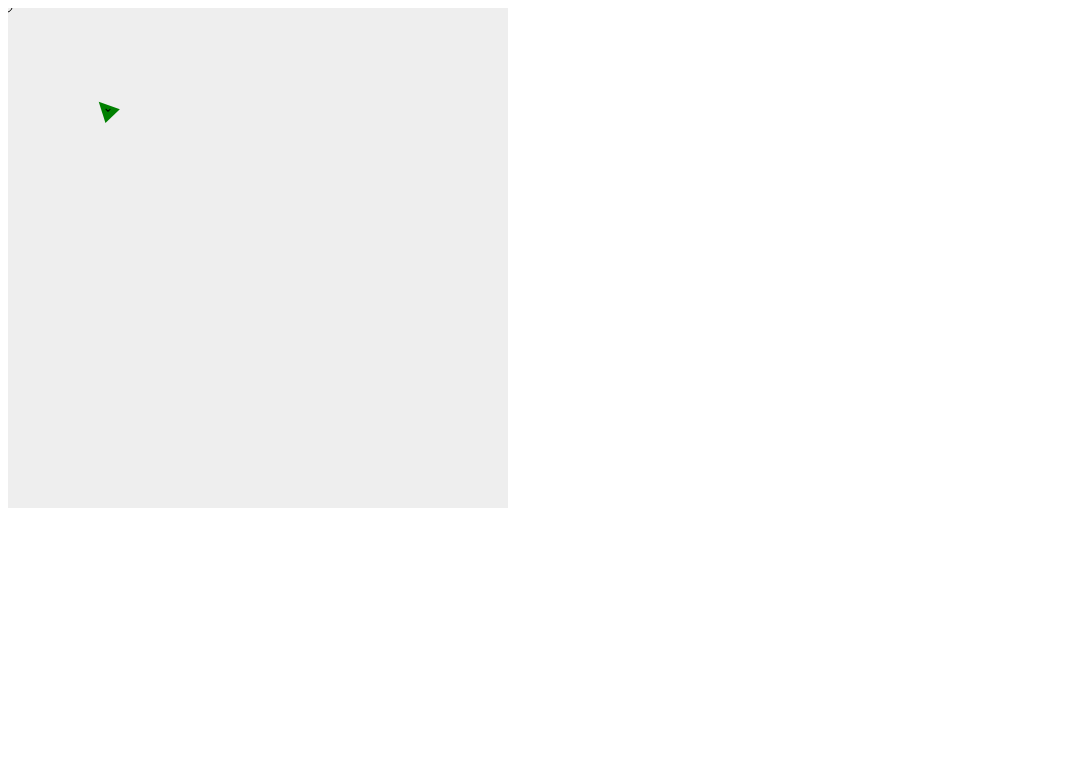
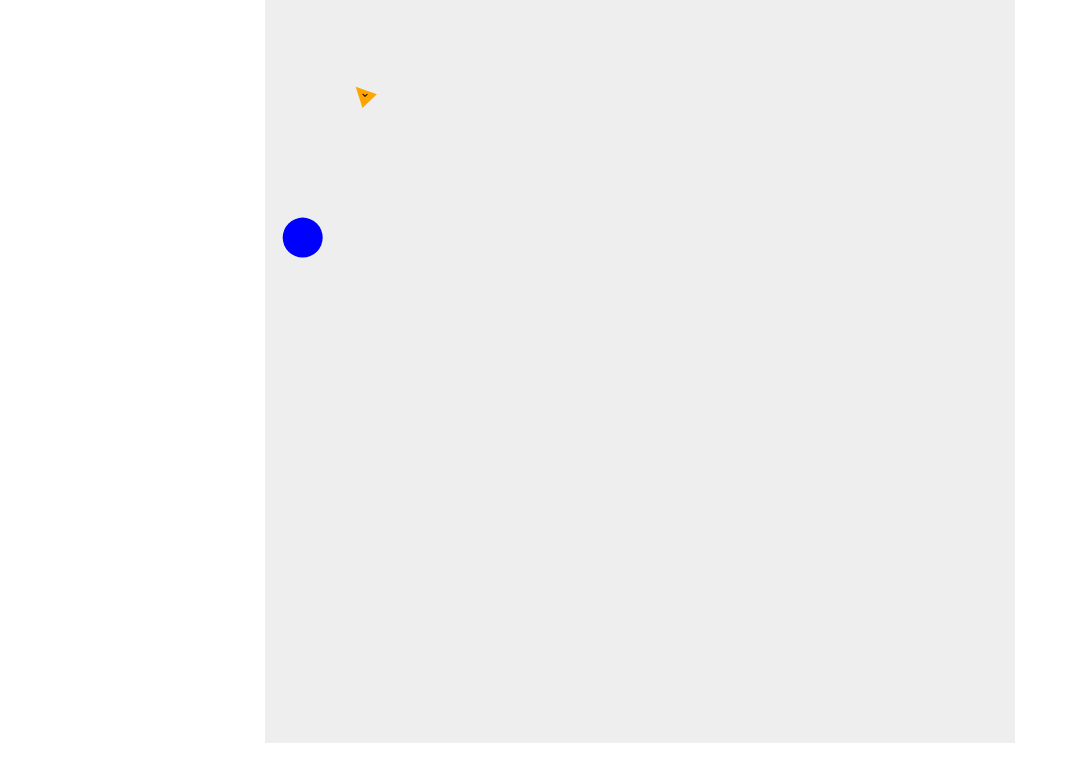
Before and after one commit to Saikat2407/DSA_Hacktoberfest, a plain HTML site: page Shape_Game/index.html in a window 1280 px wide. Shown: the whole page, without its empty margins (0-1070 px from the left). Drawn offline with nearby package versions, Linux system fonts and the light colour scheme.

Commit message:
Added enemy doesnt have hitbox yet.

```diff
--- a/Shape_Game/Enemy.js
+++ b/Shape_Game/Enemy.js
@@ -1,25 +1,13 @@
-function Enemy(canvas, ctx, x, y){
+function Enemy(x, y){
     this.x = x;
     this.y = y;
-    this.canvas = canvas;
-    this.ctx = ctx;
 
     this.speed;
     this.angle;
     this.size;
-
-
-
-
-
-    this.parallaxFunc = ()=>{
-        this.x = this.x + this.size > this.canvas.width ? this.size / 2 : this.x;
-        this.y = this.y + this.size > this.canvas.height ? this.size / 2 : this.y;
-        this.x = this.x - this.size / 2 < 0 ? this.canvas.width - this.size : this.x;
-        this.y = this.y - this.size / 2 < 0 ? this.canvas.height - this.size : this.y;
 }
 
-    this.spawn =  ()=>{
+Enemy.prototype.spawn = ()=>{
     if(this.x && this.y){
             return;
     }else{
@@ -36,4 +24,57 @@ function Enemy(canvas, ctx, x, y){
         }
     }
 }
+
+
+Enemy.prototype
+function fastCircleEnemy(x, y){
+    Enemy.call(this, x , y)
+    console.log(this.x, this.y)
+    this.color = "blue";
+    this.speed = 7;
+    this.size = 20;
+    this.angle = Math.random()*Math.PI*2;
+    this.init = ()=>{
+        {
+            let side = Math.round(Math.random() * 4)
+            let randomSpot = Math.round(Math.random() * canvas.width)
+
+            if(side === 0 || side === 4){
+                this.x =  randomSpot;
+                this.y = side === 0 ? this.size : canvas.width - this.size;
+            }else
+            if(side === 1 || side === 3){
+                this.x =  side === 1 ? this.size : canvas.width - this.size;
+                this.y = randomSpot;
             }
+        }
+    }
+    this.init()
+    this.move =  ()=>{
+        this.x -=  this.speed/2 * Math.cos(this.angle+Math.PI/2)
+        this.y -=  this.speed/2 * Math.sin(this.angle+Math.PI/2)
+    }
+    this.render = ()=>{
+        ctx.beginPath()
+        ctx.arc(this.x, this.y, this.size, 0, Math.PI * 2, true);
+        ctx.fillStyle = this.color
+        ctx.fill()
+        ctx.closePath()
+    }
+    this.parallaxFunc = ()=>{
+        let oldX = this.x;
+        let oldY = this.y;
+
+        this.x = this.x - 200 > canvas.width ? this.size / 2 : this.x;
+        this.y = this.y - 200 > canvas.height ? this.size / 2 : this.y;
+        this.x = this.x + 200 / 2 < 0 ? canvas.width - this.size : this.x;
+        this.y = this.y + 200 / 2 < 0 ? canvas.height - this.size : this.y;
+        if(oldX !== this.x || oldY!== this.y){
+            let randomNumber = Math.random()/10
+            this.angle += (1/5)-randomNumber;
+        }
+    }
+}
+
+fastCircleEnemy.prototype = new Enemy()
+fastCircleEnemy.prototype.constructor = fastCircleEnemy
--- a/Shape_Game/Player.js
+++ b/Shape_Game/Player.js
@@ -1,4 +1,4 @@
-function Player(ctx, canvas, mouse)  {
+function Player(ctx, canvas, mouse, color)  {
     this.x = 100;
     this.y = 100;
     this.clientX = 0;
@@ -9,6 +9,7 @@ function Player(ctx, canvas, mouse)  {
     this.bulletSpeed = 10;
     this.bulletArray = []
     this.maxBulletDistance = 300;
+    this.color = color
 
     this.ctx = ctx
     this.canvas = canvas
@@ -34,6 +35,7 @@ function Player(ctx, canvas, mouse)  {
          }
     }
     this.createBullet =  ()=>{
+        console.info(window.getComputedStyle)
         this.bulletArray.push({x:this.x, y:this.y+(10/3), angle:this.angle, distanceTraveled: 0})
     }
     this.addKeyControls = ()=>{
@@ -99,7 +101,7 @@ function Player(ctx, canvas, mouse)  {
                 // console.log(e, this.mouse.position.x, this.mouse.position.y)
                 // console.log((player.angle *180/Math.PI)-360)
             }
-            document.onmousemove = mouse
+            canvas.onmousemove = mouse
         }
 
         this.getRndColor = ()=>{
@@ -136,6 +138,7 @@ function Player(ctx, canvas, mouse)  {
                 let bullet = this.bulletArray[i];
                 this.ctx.beginPath()
                 this.ctx.arc(bullet.x, bullet.y, 2, 0, Math.PI * 2, true);
+                this.ctx.fillStyle = "black"
                 this.ctx.fill()
                 this.ctx.closePath()
                 bullet.x -= this.bulletSpeed * Math.cos(bullet.angle+Math.PI/2)
@@ -155,7 +158,6 @@ function Player(ctx, canvas, mouse)  {
 
             this.updateAngle()
             this.ctx.save();
-            // this.ctx.fillStyle = this.color
             this.ctx.beginPath();
 
             // triangle
@@ -166,6 +168,7 @@ function Player(ctx, canvas, mouse)  {
             this.ctx.lineTo(this.x+tempPoints[1][0], this.y+tempPoints[1][1]); //draws a line
             this.ctx.lineTo(this.x+tempPoints[2][0], this.y+tempPoints[2][1]);
             // this.ctx.lineTo(this.x + tempPoints[0][0], this.y+tempPoints[0][1]+this.size/3); //x,y values to start at
+            this.ctx.fillStyle = this.color
             this.ctx.fill()
             this.ctx.closePath();
 
@@ -191,6 +194,7 @@ function Player(ctx, canvas, mouse)  {
             this.hitBoxCheck()
             this.vectorPhysics()
             this.renderBullet()
+            return this.bulletArray
             // console.log(console.log(Math))
         }
     }
--- a/Shape_Game/index.html
+++ b/Shape_Game/index.html
@@ -11,9 +11,10 @@
     ></script>
     <script src="./index.js"></script>
     <script src="./Player.js"></script>
+    <script src="./Enemy.js"></script>
     <title>Shape Rpg Game</title>
 </head>
-<body>
+<body style="display:flex; justify-content: center; align-items: center; height: 90vh;">
 
 </body>
 </html>
--- a/Shape_Game/index.js
+++ b/Shape_Game/index.js
@@ -1,7 +1,8 @@
+let canvas;
+let ctx;
+
 function Game(){
     this.player = null;
-    this.canvas
-    this.ctx
     this.mouse = {onCanvas:false, position: {x: -1, y: -1}}
     this.bullets = [];
     this.enemies = []
@@ -12,15 +13,17 @@ function Game(){
     }
 
     this.start = ()=>{
+
+        let domSize = screen.width
+        console.log(domSize);
         this.newContainer()
-        this.canvas = document.getElementById('view');
-        this.canvas.width =  500;
-        this.canvas.height =  500;
-        this.ctx = this.canvas.getContext('2d');
-
-        this.player =  new Player(this.ctx, this.canvas, this.mouse);
-        this.player.create(0, 0, 10, "red")
-
+        canvas = document.getElementById('view');
+        ctx = canvas.getContext('2d');
+        canvas.width =  750;
+        canvas.height =  750;
+        this.player =  new Player(ctx, canvas, this.mouse,"orange");
+        this.player.create(0, 0, 10)
+        this.enemies.push(new fastCircleEnemy(350,350))
         this.draw()
 
     }
@@ -32,14 +35,14 @@ function Game(){
         // console.log(player.x)
 
 
-        this.ctx.fillStyle = "green";
-        var playerObj= {}
-        // playerObj[playerName] = {x:player.getX(),y:player.getY(),r:player.angle,idle:0,color:player.color}
-        // socket.sendPlayer(JSON.stringify(playerObj))
-        // console.log(r)
-        this.ctx.clearRect(0, 0, this.canvas.width, this.canvas.height)
 
-        this.player.render();
+        ctx.clearRect(0, 0, canvas.width, canvas.height)
+        this.enemies.forEach(enemy => {
+            enemy.render()
+            enemy.move()
+            enemy.parallaxFunc();
+        });
+        this.bullets = this.player.render();
         // this.player.status();
         // if(jQuery.isEmptyObject(players)===false){
         //     // console.log(players)
```
Also changed, not shown: Shape_Game/Level.js (added). Lines whose indentation alone changed are shown as unchanged.
